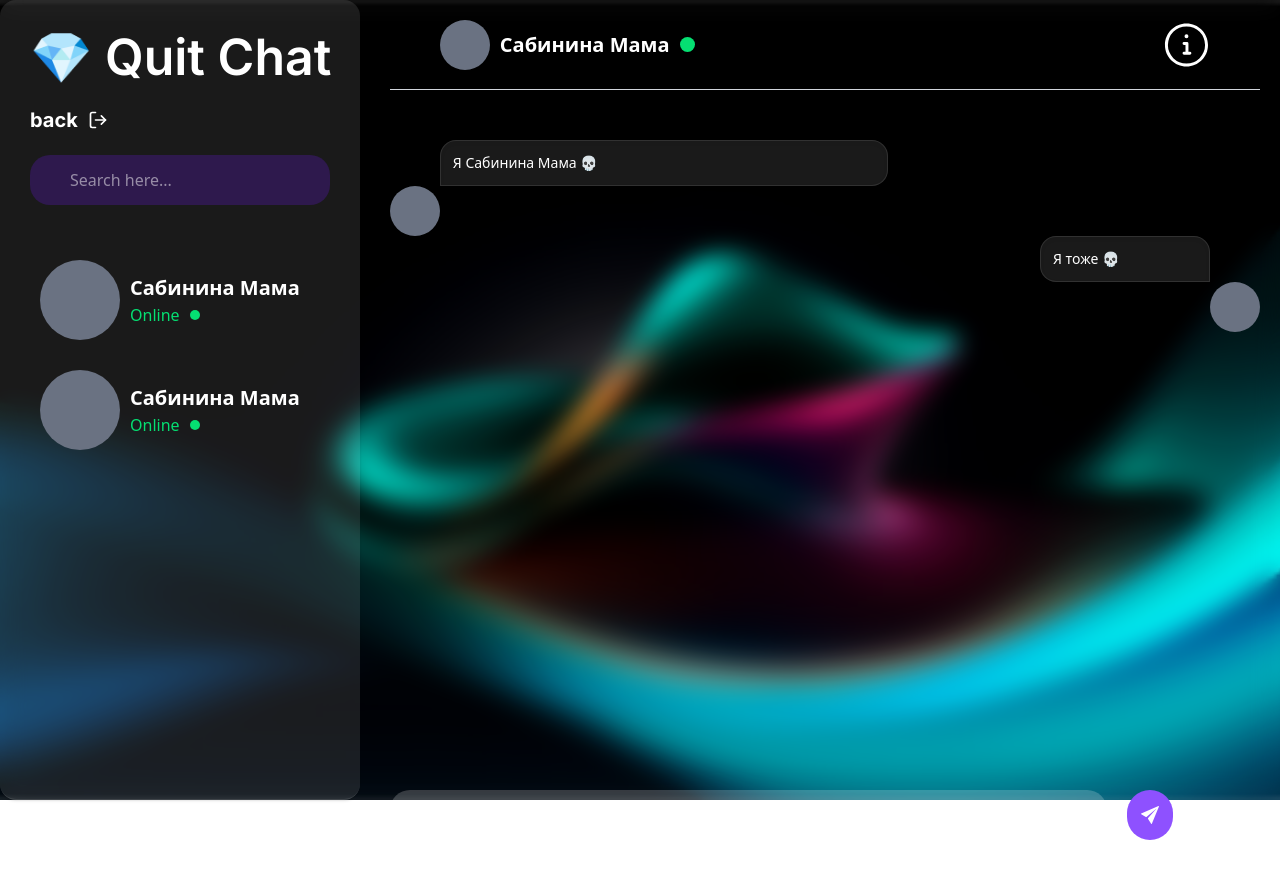
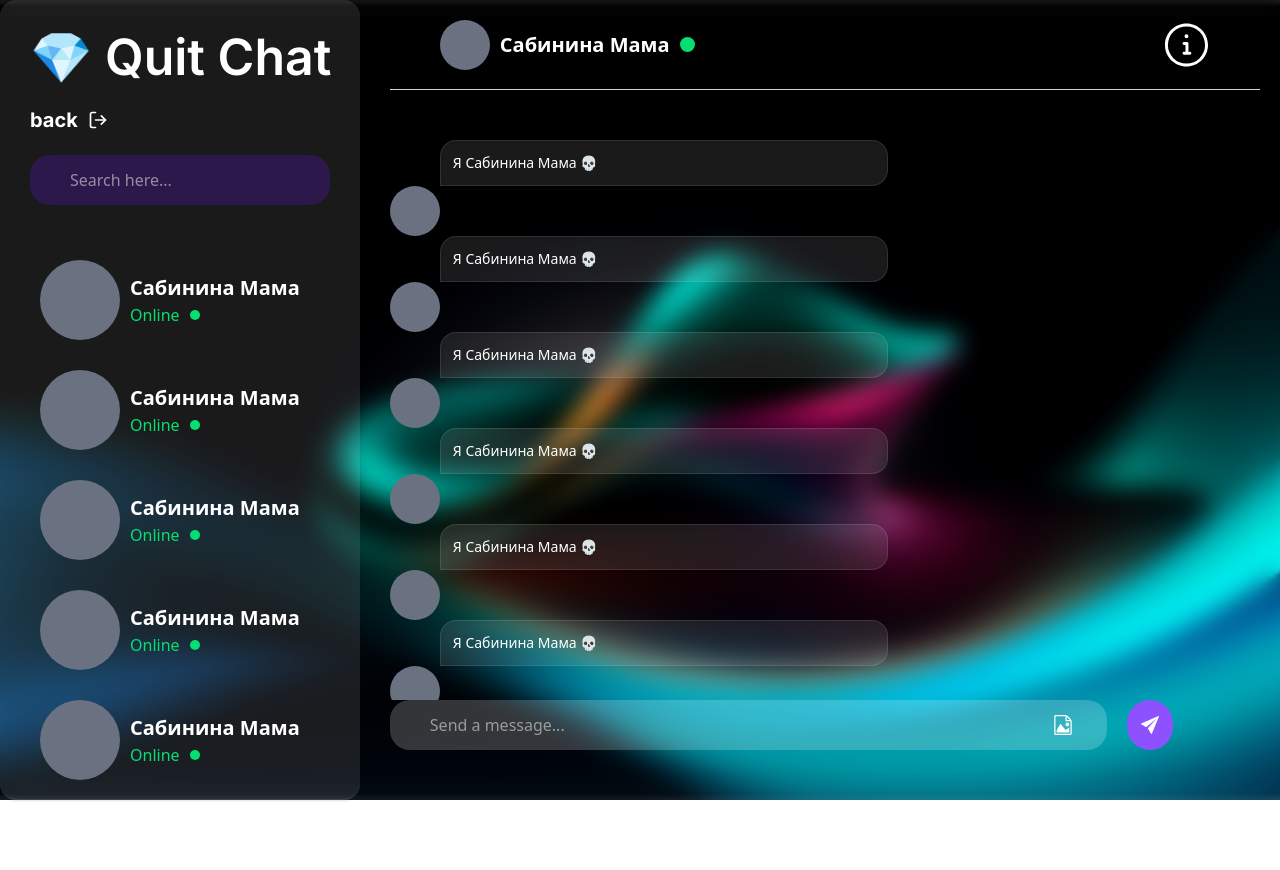
Before and after one commit to Stilla17/Todo, a React (Vite) app: page /Chat in a window 1280 px wide. After the commit the page ends 800 px from the top, so only its background shows below. Built offline with nearby package versions, Linux system fonts and the light colour scheme; no server answers.

Commit message:
fixed code

```diff
--- a/src/Pages/Chat.jsx
+++ b/src/Pages/Chat.jsx
@@ -3,7 +3,7 @@ import { GoInfo } from "react-icons/go";
 import { FiLogOut } from "react-icons/fi";
 import { IoIosSend } from "react-icons/io";
 import { ImFilePicture } from "react-icons/im";
-import background  from './../assets/Img/183.png';
+import background from './../assets/Img/183.png';
 import { Link } from 'react-router';
 const Chat = () => {
     return (
@@ -11,16 +11,44 @@ const Chat = () => {
             <div className="bg-cover bg-center" style={{ backgroundImage: `url(${background})` }}>
                 <div className="w-full flex gap-[10px] h-screen backdrop-blur-md bg-black/5">
 
-        <div className="w-[500px] h-[100vh] rounded-[16px] bg-white/10 backdrop-blur-md border-b border-white/10 shadow-sm pl-[30px] py-[20px]">
+                    <div className="w-[500px] overflow-auto rounded-[16px] bg-white/10 backdrop-blur-md border-b border-white/10 shadow-sm pl-[30px] py-[20px]">
 
                         <h1 className="text-white font-semibold text-[50px] mb-[10px] font-[Inter]">💎 Quit Chat</h1>
                         <Link to="/plans">
                             <h2 className='font-[Inter] font-bold text-[20px] flex gap-[10px] mb-[20px] items-center text-white'>back <FiLogOut /></h2>
                         </Link>
-            <input type="text" className='text-white border-0 bg-violet-900/40 w-[300px] h-[50px] rounded-[20px] pl-[40px] mb-[50px] focus:outline-0' placeholder='Search here...'/>
+                        <input type="text" className='text-white border-0 bg-violet-900/40 w-[300px] h-[50px] rounded-[20px] pl-[40px] mb-[50px] focus:outline-0' placeholder='Search here...' />
 
-                <div className='flex flex-wrap gap-[20px]'>
+                        <div className='flex flex-wrap gap-[20px] '>
 
+                            <div className="text-white w-[100%] rounded-[16px] flex gap-[10px] items-center pl-[10px] h-[90px] hover:bg-white/10 hover:backdrop-blur-md">
+                                <div className='w-[80px] h-[80px] rounded-[50%] bg-gray-500'></div>
+                                <div>
+                                    <h2 className='font-bold text-[20px]'>Сабинина Мама</h2>
+                                    <p className='text-green-400 flex gap-[10px] items-center'>Online <div className='w-[10px] h-[10px] bg-green-400 rounded-full'></div></p>
+                                </div>
+                            </div>
+                            <div className="text-white w-[100%] rounded-[16px] flex gap-[10px] items-center pl-[10px] h-[90px] hover:bg-white/10 hover:backdrop-blur-md">
+                                <div className='w-[80px] h-[80px] rounded-[50%] bg-gray-500'></div>
+                                <div>
+                                    <h2 className='font-bold text-[20px]'>Сабинина Мама</h2>
+                                    <p className='text-green-400 flex gap-[10px] items-center'>Online <div className='w-[10px] h-[10px] bg-green-400 rounded-full'></div></p>
+                                </div>
+                            </div>
+                            <div className="text-white w-[100%] rounded-[16px] flex gap-[10px] items-center pl-[10px] h-[90px] hover:bg-white/10 hover:backdrop-blur-md">
+                                <div className='w-[80px] h-[80px] rounded-[50%] bg-gray-500'></div>
+                                <div>
+                                    <h2 className='font-bold text-[20px]'>Сабинина Мама</h2>
+                                    <p className='text-green-400 flex gap-[10px] items-center'>Online <div className='w-[10px] h-[10px] bg-green-400 rounded-full'></div></p>
+                                </div>
+                            </div>
+                            <div className="text-white w-[100%] rounded-[16px] flex gap-[10px] items-center pl-[10px] h-[90px] hover:bg-white/10 hover:backdrop-blur-md">
+                                <div className='w-[80px] h-[80px] rounded-[50%] bg-gray-500'></div>
+                                <div>
+                                    <h2 className='font-bold text-[20px]'>Сабинина Мама</h2>
+                                    <p className='text-green-400 flex gap-[10px] items-center'>Online <div className='w-[10px] h-[10px] bg-green-400 rounded-full'></div></p>
+                                </div>
+                            </div>
                             <div className="text-white w-[100%] rounded-[16px] flex gap-[10px] items-center pl-[10px] h-[90px] hover:bg-white/10 hover:backdrop-blur-md">
                                 <div className='w-[80px] h-[80px] rounded-[50%] bg-gray-500'></div>
                                 <div>
@@ -48,10 +76,41 @@ const Chat = () => {
                                     <h2 className='font-bold text-[20px] flex gap-[10px] items-center'>Сабинина Мама <div className='w-[15px] h-[15px] bg-green-400 rounded-full'></div></h2>
                                 </div>
                             </div>
-                <GoInfo className='w-[50px] h-[50px] text-white'/>
+                            <GoInfo className='w-[50px] h-[50px] text-white' />
                         </nav>
 
-            <div className=' h-[650px] scroll-auto'>
+                        <div className='flex  flex-col justify-between h-[80%]'>
+                            <div className=' overflow-auto'>
+                                <div>
+                                    <div className="max-w-md p-3 ml-[50px] rounded-t-2xl rounded-br-2xl bg-white/10 backdrop-blur-md text-white text-sm shadow-inner border border-white/10">
+                                        Я Сабинина Мама 💀
+                                    </div>
+                                    <div className='w-[50px] h-[50px] bg-gray-500 rounded-full'></div>
+                                </div>
+                                <div>
+                                    <div className="max-w-md p-3 ml-[50px] rounded-t-2xl rounded-br-2xl bg-white/10 backdrop-blur-md text-white text-sm shadow-inner border border-white/10">
+                                        Я Сабинина Мама 💀
+                                    </div>
+                                    <div className='w-[50px] h-[50px] bg-gray-500 rounded-full'></div>
+                                </div>
+                                <div>
+                                    <div className="max-w-md p-3 ml-[50px] rounded-t-2xl rounded-br-2xl bg-white/10 backdrop-blur-md text-white text-sm shadow-inner border border-white/10">
+                                        Я Сабинина Мама 💀
+                                    </div>
+                                    <div className='w-[50px] h-[50px] bg-gray-500 rounded-full'></div>
+                                </div>
+                                <div>
+                                    <div className="max-w-md p-3 ml-[50px] rounded-t-2xl rounded-br-2xl bg-white/10 backdrop-blur-md text-white text-sm shadow-inner border border-white/10">
+                                        Я Сабинина Мама 💀
+                                    </div>
+                                    <div className='w-[50px] h-[50px] bg-gray-500 rounded-full'></div>
+                                </div>
+                                <div>
+                                    <div className="max-w-md p-3 ml-[50px] rounded-t-2xl rounded-br-2xl bg-white/10 backdrop-blur-md text-white text-sm shadow-inner border border-white/10">
+                                        Я Сабинина Мама 💀
+                                    </div>
+                                    <div className='w-[50px] h-[50px] bg-gray-500 rounded-full'></div>
+                                </div>
                                 <div>
                                     <div className="max-w-md p-3 ml-[50px] rounded-t-2xl rounded-br-2xl bg-white/10 backdrop-blur-md text-white text-sm shadow-inner border border-white/10">
                                         Я Сабинина Мама 💀
@@ -69,10 +128,11 @@ const Chat = () => {
                                 </div>
                             </div>
 
-            <div className=' h-[80px] w-[90%] flex gap-[20px] relative'>
-                <ImFilePicture className='absolute top-[15px] right-[100px] text-[20px] text-white'/>
-                <input type="text" className='text-white border-0 bg-white/20 w-[100%] h-[50px] rounded-[20px] pl-[40px] mb-[50px] focus:outline-0' placeholder='Send a message...'/>
+                            <div className='h-[80px] w-[90%] flex gap-[20px] relative'>
+                                <ImFilePicture className='absolute top-[15px] right-[100px] text-[20px] text-white' />
+                                <input type="text" className='text-white border-0 bg-white/20 w-[100%] h-[50px] rounded-[20px] pl-[40px] mb-[50px] focus:outline-0' placeholder='Send a message...' />
                                 <button className='bg-violet-500 text-white w-[50px] h-[50px] rounded-full flex justify-center items-center text-[24px]'><IoIosSend /></button>
+                            </div>
                         </div>
 
                     </div>
```
Lines whose indentation alone changed are shown as unchanged.
